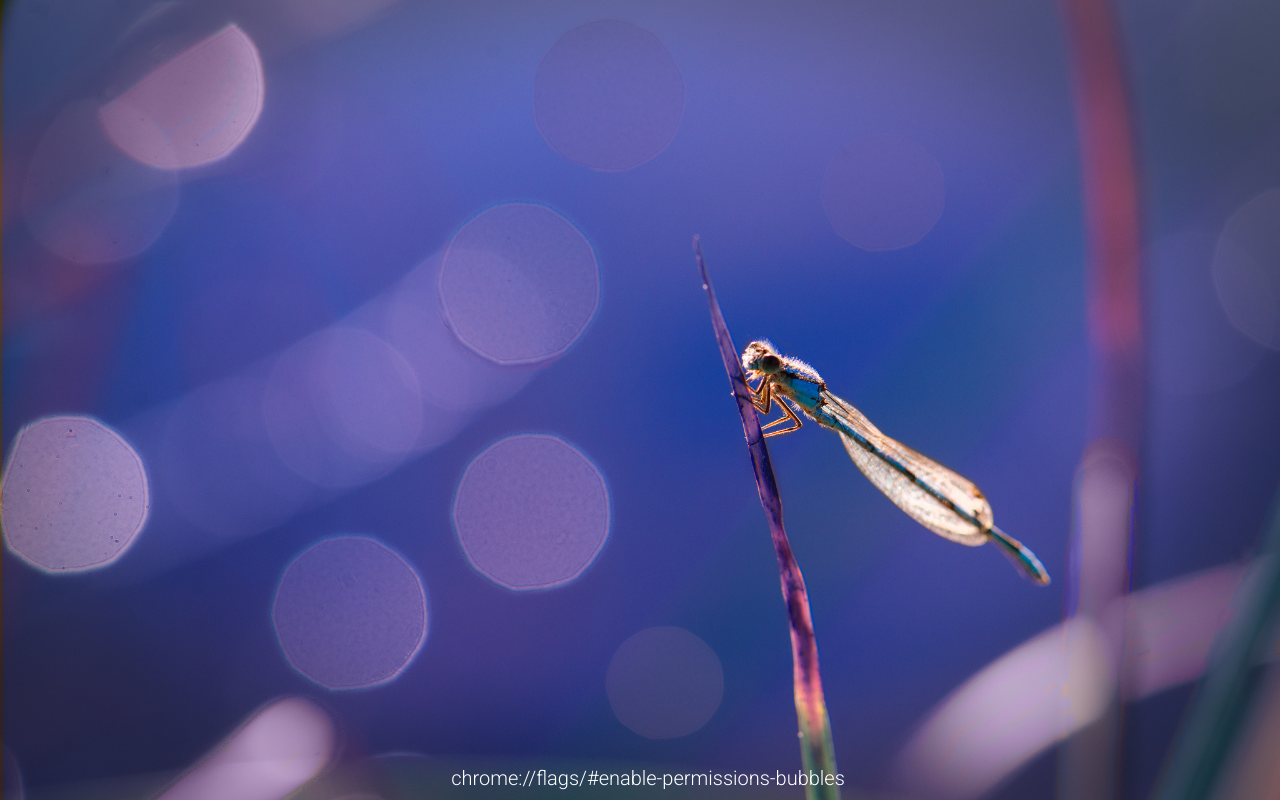
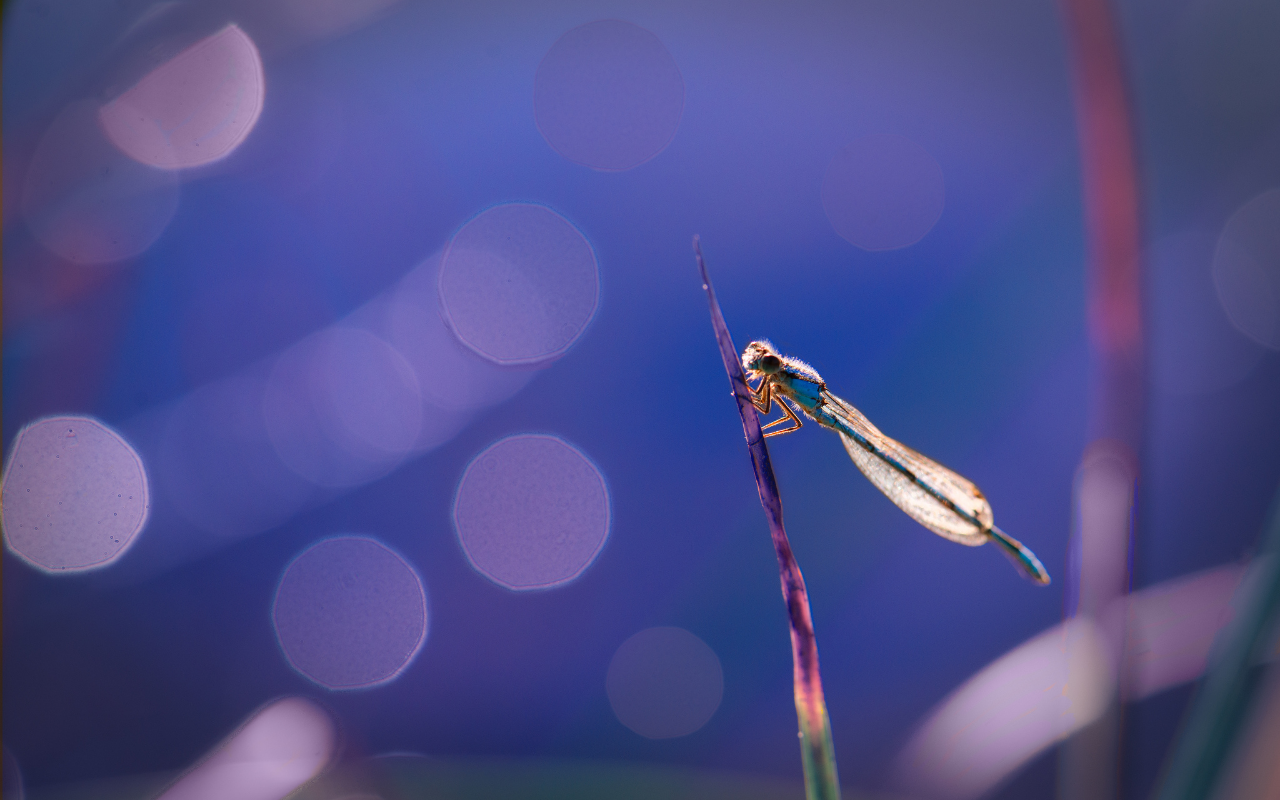
Before and after one commit to adrifelt/adrifelt.github.io, a plain HTML site: page bubble-demo.html in a window 1280 px wide. Drawn offline with Linux system fonts and the light colour scheme.

Commit message:
removing line

```diff
--- a/bubble-demo.html
+++ b/bubble-demo.html
@@ -22,6 +22,6 @@
     <script src="bubble-demo.js"></script>
   </head>
   <body>
-    <div id="flag">chrome://flags/#enable-permissions-bubbles</div>
+    <div id="flag"></div>
   </body>
 </html>
```
